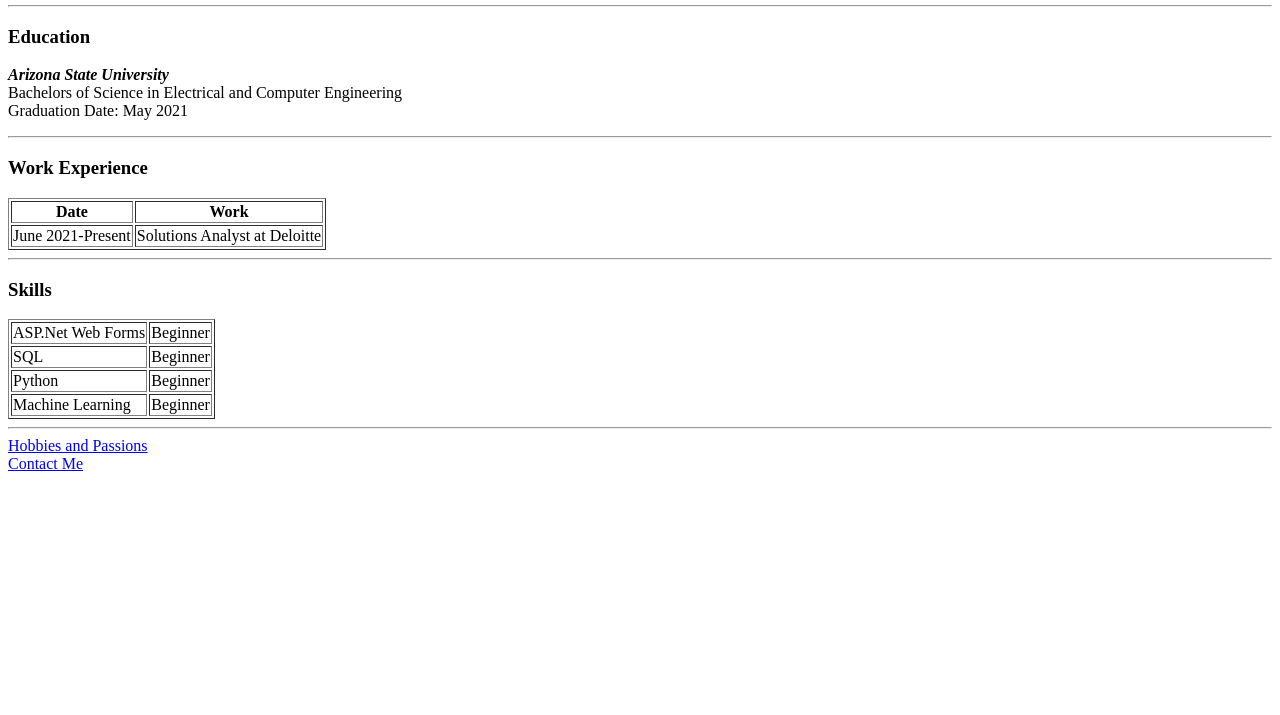
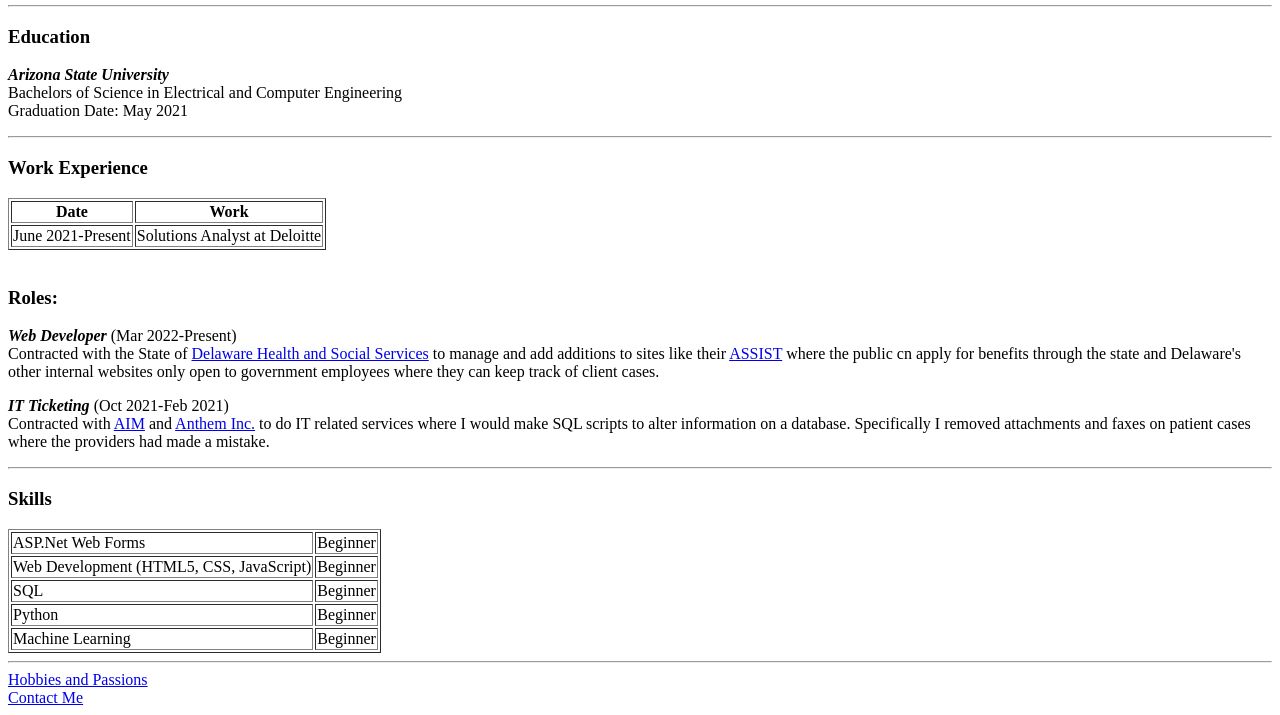
Before and after one commit to peytonm4/cv, a plain HTML site: page index.html in a window 1280 px wide. Shown: the part 171-886 px from the top of the page. Before the commit the page ends 800 px from the top, so only its background shows below. Drawn offline with Linux system fonts and the light colour scheme.

Commit message:
commit for job roles and skills updated

```diff
--- a/index.html
+++ b/index.html
@@ -45,11 +45,28 @@
       <td>Solutions Analyst at Deloitte</td>
     </tr>
   </table>
+  <br>
+  <h3>Roles:</h3>
+
+  <p><strong><em>Web Developer</em></strong> (Mar 2022-Present)
+    <br>
+    Contracted with the State of <a href="https://dhss.delaware.gov/dhss/" >Delaware Health and Social Services</a> to manage and add additions to sites like their <a href="https://assist.dhss.delaware.gov/" >ASSIST</a> where the public cn apply for benefits through the state and Delaware's other internal websites only open to government employees where they can keep track of client cases.
+  </p>
+  <p>
+    <strong><em>IT Ticketing</em></strong> (Oct 2021-Feb 2021)
+    <br>
+Contracted with <a href="https://aimspecialtyhealth.com/">AIM</a> and <a href="https://www.antheminc.com/">Anthem Inc.</a> to do IT related services where I would make SQL scripts to alter information on a database. Specifically I removed attachments and faxes on patient cases where the providers had made a mistake.
+  </p>
+  <p></p>
   <hr>
 <h3>Skills</h3>
 <table border="1">
   <tr>
     <td>ASP.Net Web Forms</td>
+    <td>Beginner</td>
+  </tr>
+  <tr>
+    <td>Web Development (HTML5, CSS, JavaScript)</td>
     <td>Beginner</td>
   </tr>
   <tr>
```
